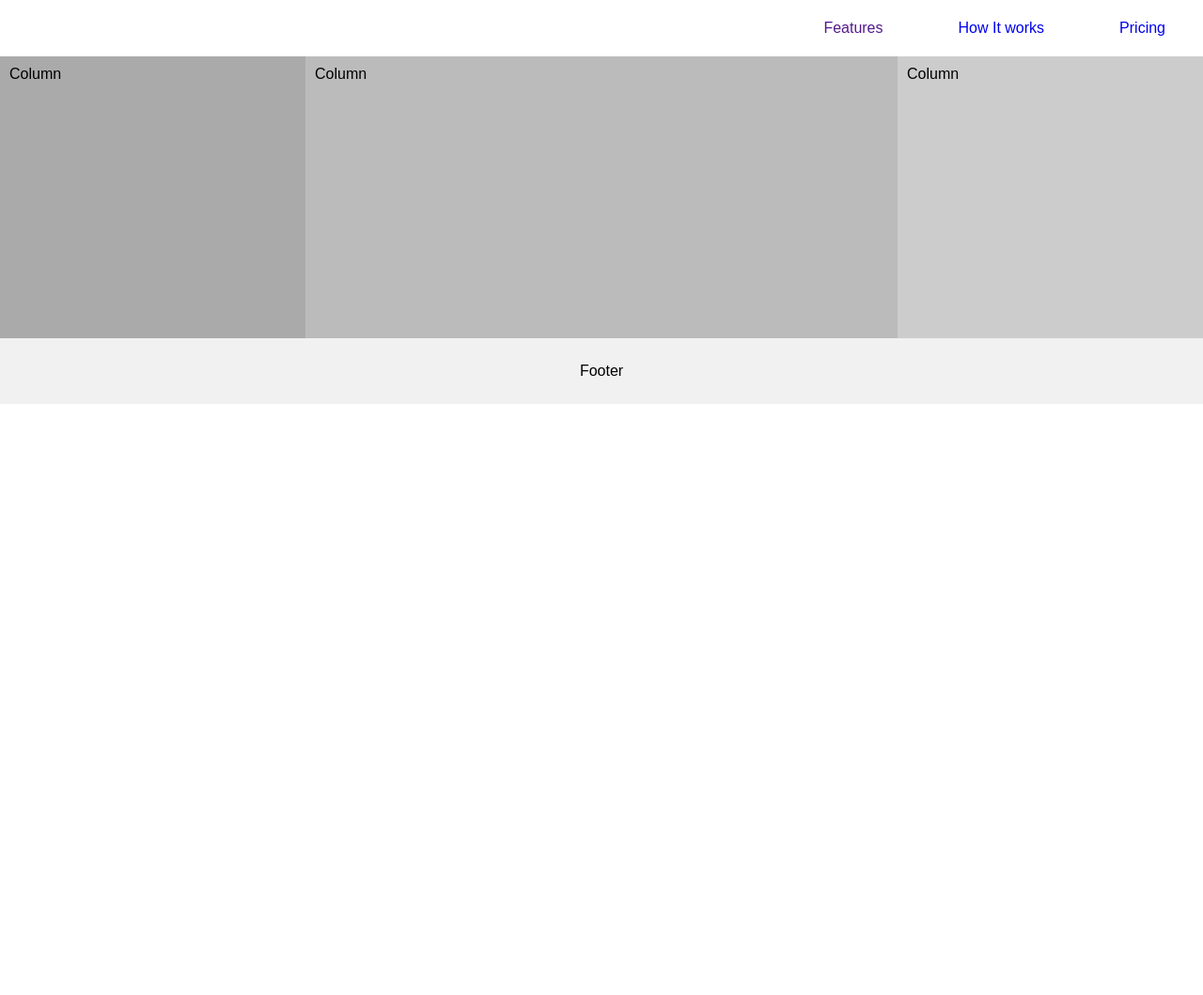
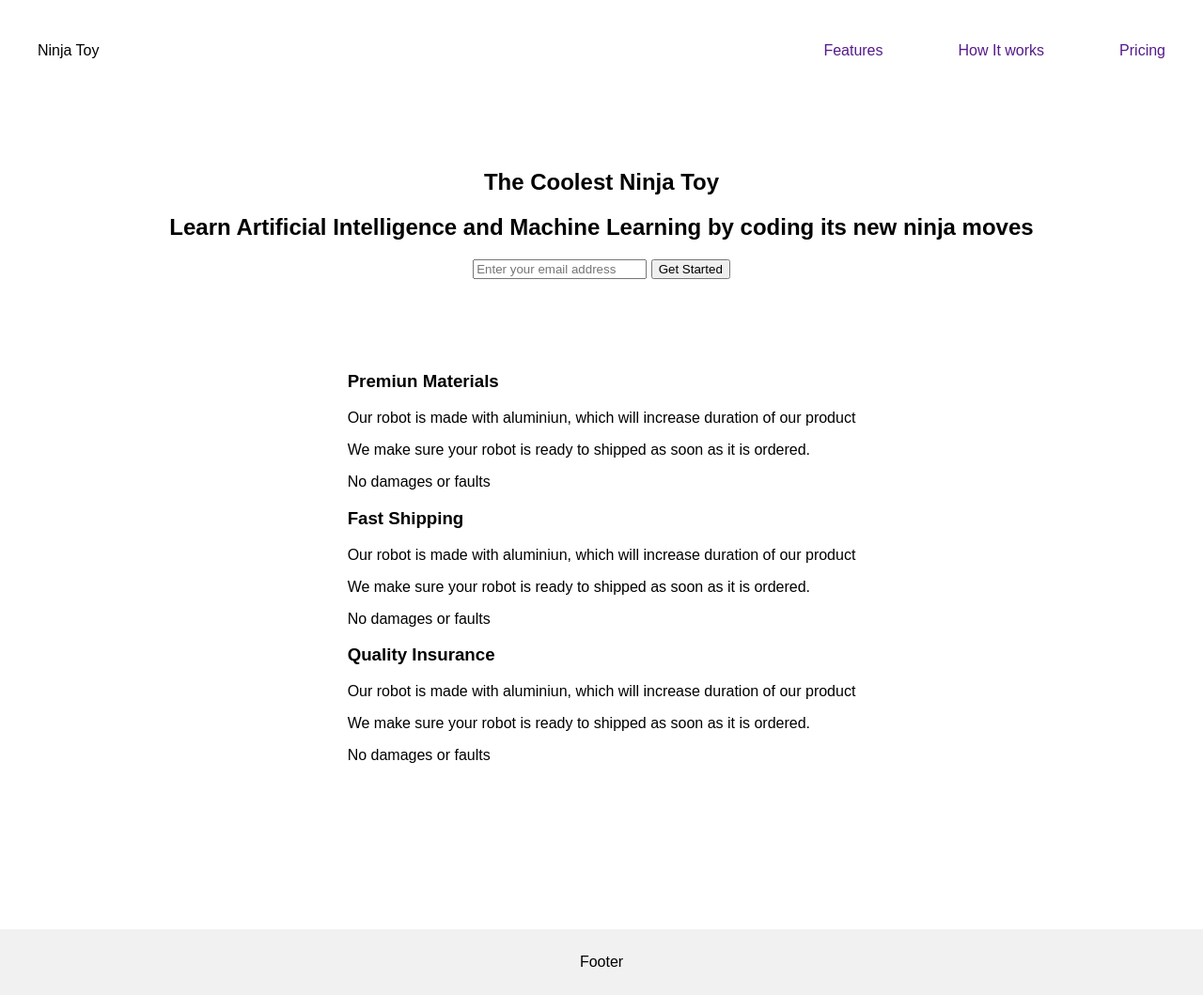
Before and after one commit to JaviRoser/FCCLandingPage, a plain HTML site: page index.html in a window 1280 px wide. Shown: the whole page at 94% size. Before the commit the page ends 800 px from the top, so only its background shows below. Drawn offline with Linux system fonts and the light colour scheme.

Commit message:
Main Content and footer need to be fixed

```diff
--- a/css/style.css
+++ b/css/style.css
@@ -6,8 +6,6 @@ body {
     margin: 0;
     font-family: Arial, Helvetica, sans-serif;
 }
-
-
 
 
 
@@ -23,9 +21,10 @@ body {
 }
 
 
-
-
-
+.main-title {
+    text-align: center;
+    padding-top: 10em;
+}
 
 
 /* Style the top navigation bar */
@@ -34,6 +33,19 @@ body {
     overflow: hidden;
     display: flex;
     justify-content: flex-end;
+    padding: 24px 0 12px 0;
+    width: 100%;
+    top: 0;
+    position: fixed;
+    z-index: 1000;
+}
+
+
+
+/*Add effect to the navbar when scrolling*/
+
+.sticky {
+    box-shadow: 0 12px 24px rgba(0, 0, 0, 0.5);
 }
 
 
@@ -46,22 +58,30 @@ body {
     list-style-type: none;
 }
 
+.topnav li:first-child {
+    margin-right: auto;
+}
+
 .topnav a {
     text-decoration: none;
 }
 
 
-/* Container for flexboxes */
-
-.row {
-    display: -webkit-flex;
-    display: flex;
+.main-content {
+    padding-top: 5em;
+    padding-bottom: 10em;
+     display: flex;
+  align-items: center;
+  justify-content: center;
 }
 
 
+/* Container for flexboxes */
 
 
+/*.row {
 
+}*/
 
 
 /* Create three unequal columns that sits next to each other */
@@ -74,32 +94,6 @@ body {
 
 
 
-/* Left and right column */
-
-.column.side {
-    -webkit-flex: 1;
-    -ms-flex: 1;
-    flex: 1;
-}
-
-
-
-
-
-
-
-/* Middle column */
-
-.column.middle {
-    -webkit-flex: 2;
-    -ms-flex: 2;
-    flex: 2;
-}
-
-
-
-
-
 
 
 /* Style the footer */
--- a/index.html
+++ b/index.html
@@ -16,28 +16,39 @@
         <link href="https://fonts.googleapis.com/css?family=Handlee|Kaushan+Script|Marck+Script" rel="stylesheet">
         <link rel="stylesheet" href="css/style.css">
         <link rel="stylesheet" href="css/responsive.css">
-        <script src="js/index.js"></script>
         <!--To test a project-->
         <!-- <script src="https://cdn.freecodecamp.org/testable-projects-fcc/v1/bundle.js"></script> -->
     </head>
-    <main id="main">
-        <header id="header">
-            <nav id="nav-bar">
-                <ul class="topnav" role="navigation">
+    <header id="header">
+        <nav id="nav-bar">
+            <ul class="topnav" role="navigation" onscroll="navbarEffect">
+                <li id="companyName"><span>Ninja Toy<span></li>
                     <li><a href="">Features</a></li>
-                    <li><a href="news.asp">How It works</a></li>
-                    <li><a href="contact.asp">Pricing</a></li>
+                    <li><a href="">How It works</a></li>
+                    <li><a href="">Pricing</a></li>
                 </ul>
             </nav>
         </header>
-        <div class="row">
-            <div class="column side" style="background-color:#aaa;">Column</div>
-            <div class="column middle" style="background-color:#bbb;">Column</div>
-            <div class="column side" style="background-color:#ccc;">Column</div>
-        </div>
+        <section class="main-title"><h1>The Coolest Ninja Toy</h1>
+    <h2> Learn Artificial Intelligence and Machine Learning by coding its new ninja moves</h2>
+    <form >
+    <input type="email" name="emailaddress" placeholder="Enter your email address">
+<input type="submit" value="Get Started">
+</form>
+</section>
+<section class="main-content">
+    <div id="what-we-offer">
+    </div>
+</section>
+
+
+        <footer>
         <div class="footer">
             <p>Footer</p>
         </div>
+    </footer>
+
 </body>
 
 </html>
+ <script src="js/index.js"></script>
--- a/js/index.js
+++ b/js/index.js
@@ -1 +1,41 @@
 // document.getElementbyClassName
+
+// const navbar = document.getElementsByClassName('topnav');
+const whatWeOfferlist = document.getElementById('what-we-offer');
+// const footer = document.getElementsByClassName('footer');
+
+offerList = [
+    'Premiun Materials',
+    'Fast Shipping',
+    'Quality Insurance'
+]
+
+offerListContent = ["Our robot is made with aluminiun, which will increase duration of our product",
+    "We make sure your robot is ready to shipped as soon as it is ordered.",
+    "No damages or faults"
+]
+
+footerContent=[
+	'Privacy',
+	'Terms',
+	'Contact'
+]
+
+function navbarEffect() {
+    navbar.classList.add('sticky');
+}
+var printThis = ""
+for (let i = 0; i < offerList.length; i++) {
+    printThis += `<h3> ${offerList[i]}  </h3>`;
+    for (let j = 0; j < offerListContent.length; ++j) {
+        printThis += `<p> ${offerListContent[j]}</p>`;
+        whatWeOfferlist.innerHTML = printThis;
+    }
+}
+
+let footer = document.getElementsByClassName('footer');
+let newFooterUl=document.createElement('ul');
+footer.appendChild(newFooterUl);
+// for(let k = 0; k < footerContent.length; k++) {
+
+// }
```
